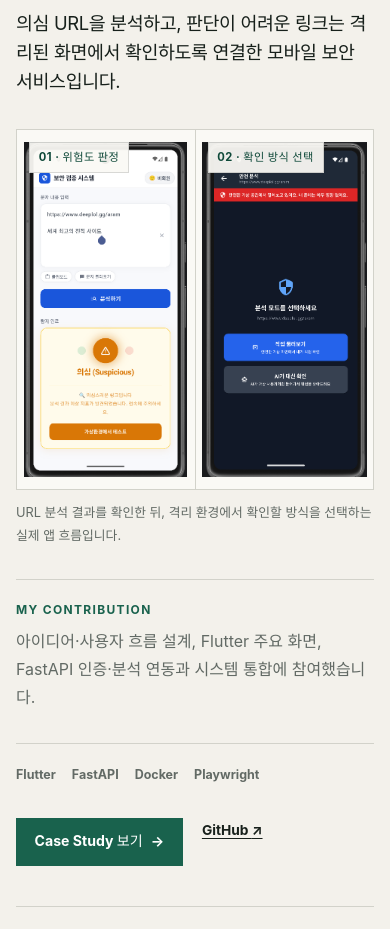
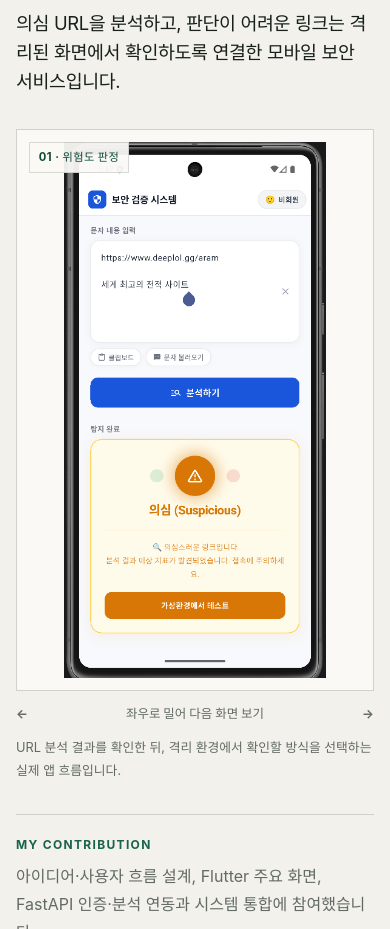
Before and after one commit to gusn9719/gusn9719.github.io, an Astro site: page / in a window 390 px wide. Shown: the part 1320-2249 px from the top of the page. Built offline with nearby package versions, Linux system fonts and the light colour scheme; Astro itself is replaced by a stand-in of ours.

Commit message:
feat: 모바일 프로젝트 화면 스와이프 안내 추가

```diff
--- a/src/components/ProjectCard.astro
+++ b/src/components/ProjectCard.astro
@@ -63,6 +63,13 @@ const isHomeEntry = Boolean(project.homeEntry && detailLink);
           ))}
         </div>
       )}
+      {isHomeEntry && (
+        <p class="project-preview__swipe-hint">
+          <span aria-hidden="true">←</span>
+          <span>좌우로 밀어 다음 화면 보기</span>
+          <span aria-hidden="true">→</span>
+        </p>
+      )}
       <figcaption>{project.preview.caption}</figcaption>
     </figure>
 
--- a/src/styles/global.css
+++ b/src/styles/global.css
@@ -461,6 +461,10 @@ h4 {
   font-size: 0.8rem;
 }
 
+.project-preview__swipe-hint {
+  display: none;
+}
+
 .project-row__summary {
   display: grid;
   grid-template-columns: repeat(3, minmax(0, 1fr));
@@ -1612,7 +1616,12 @@ code {
   }
 
   .project-preview--flow .project-preview__media--split {
-    grid-template-columns: repeat(2, minmax(0, 1fr));
+    grid-template-columns: none;
+    grid-auto-flow: column;
+    grid-auto-columns: 100%;
+    overflow-x: auto;
+    overscroll-behavior-inline: contain;
+    scroll-snap-type: x mandatory;
   }
 
   .project-preview__item {
@@ -1620,11 +1629,24 @@ code {
   }
 
   .project-preview--flow .project-preview__item {
-    height: clamp(320px, 92vw, 400px);
+    height: clamp(470px, 145vw, 560px);
+    scroll-snap-align: start;
+    scroll-snap-stop: always;
   }
 
   .project-preview--flow .project-preview__item--contain img {
     padding: 0.75rem 0.35rem;
+  }
+
+  .project-preview__swipe-hint {
+    margin: 0.75rem 0 0;
+    display: flex;
+    align-items: center;
+    justify-content: space-between;
+    gap: 0.75rem;
+    color: var(--muted);
+    font-size: 0.78rem;
+    font-weight: 650;
   }
 
   .hero {
```
Also changed, not shown: tests/usability-evidence.test.ts (+13 -0 lines).
